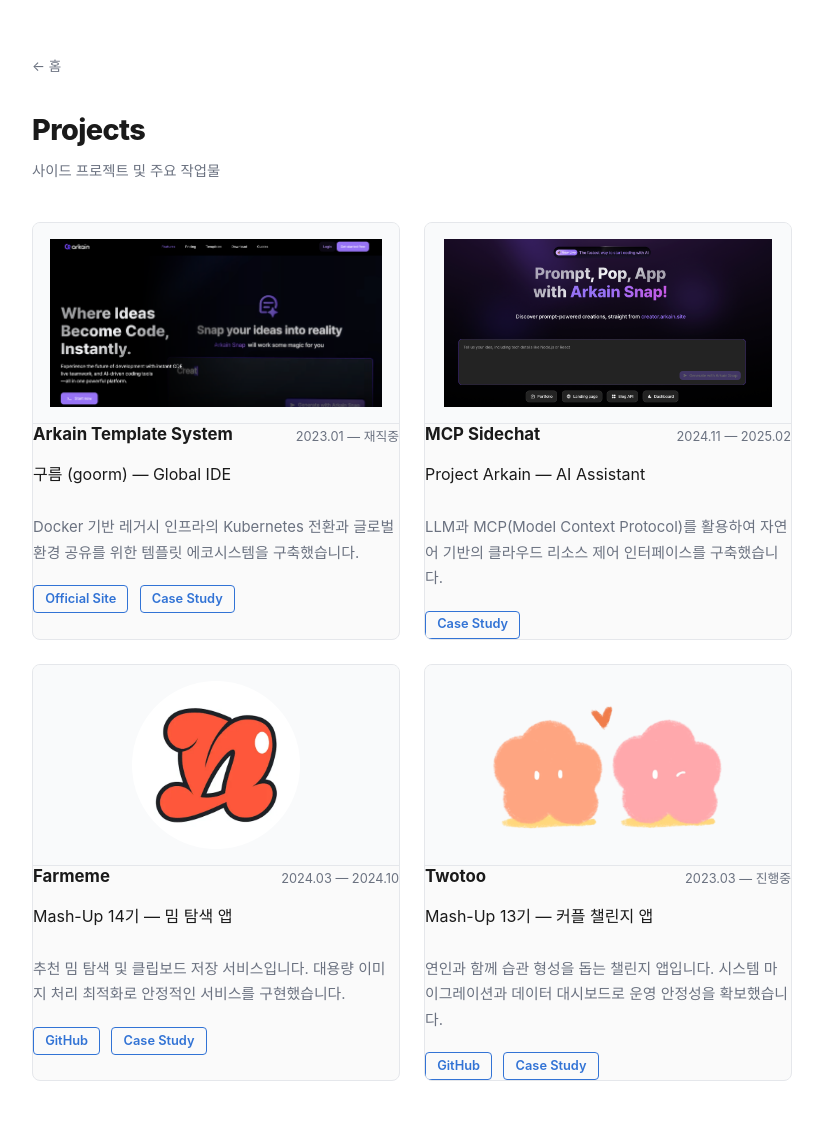
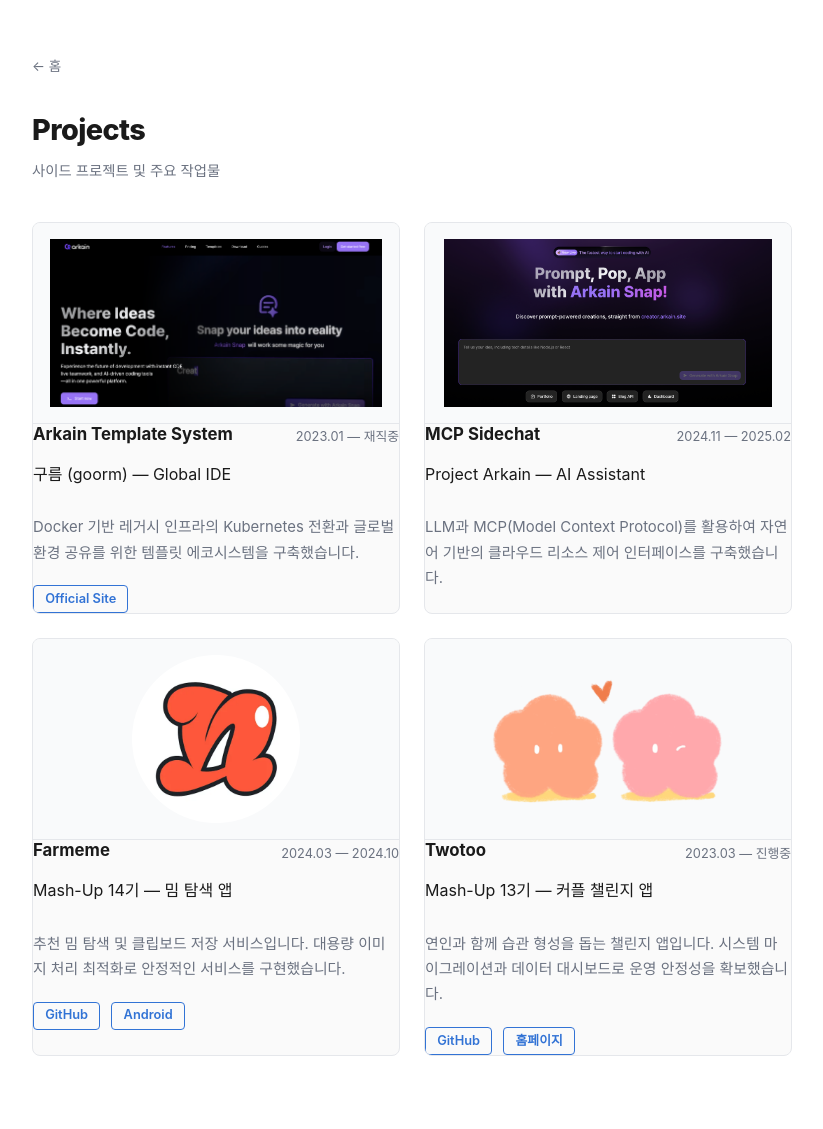
Before and after one commit to Hyun-git/Hyun-git.github.io, a Jekyll site: the page built from projects.md, in a window 1280 px wide. Shown: the whole page, without its empty margins (228-1051 px from the left). Built offline with Jekyll 4.4.1, drawn with Linux system fonts in a browser that asks for light colours; after the commit the page ends 1104 px from its top, so only the background shows below that.

Commit message:
fix(projects): remove Case Study links and restore original links for Farmeme/Twotoo

```diff
--- a/projects.md
+++ b/projects.md
@@ -29,7 +29,6 @@ permalink: /projects
         <p class="pf-description">Docker 기반 레거시 인프라의 Kubernetes 전환과 글로벌 환경 공유를 위한 템플릿 에코시스템을 구축했습니다.</p>
         <div class="pf-project-links">
           <a href="https://arkain.io/" target="_blank" class="pf-link">Official Site</a>
-          <a href="/projects/arkain" class="pf-link">Case Study</a>
         </div>
       </div>
     </div>
@@ -50,7 +49,6 @@ permalink: /projects
         </div>
         <p class="pf-description">LLM과 MCP(Model Context Protocol)를 활용하여 자연어 기반의 클라우드 리소스 제어 인터페이스를 구축했습니다.</p>
         <div class="pf-project-links">
-          <a href="/projects/mcp" class="pf-link">Case Study</a>
         </div>
       </div>
     </div>
@@ -72,7 +70,7 @@ permalink: /projects
         <p class="pf-description">추천 밈 탐색 및 클립보드 저장 서비스입니다. 대용량 이미지 처리 최적화로 안정적인 서비스를 구현했습니다.</p>
         <div class="pf-project-links">
           <a href="https://github.com/mash-up-kr/ppac-server" target="_blank" class="pf-link">GitHub</a>
-          <a href="/projects/farmeme" class="pf-link">Case Study</a>
+          <a href="https://play.google.com/store/apps/details?id=team.ppac.app&hl=ko" target="_blank" class="pf-link">Android</a>
         </div>
       </div>
     </div>
@@ -94,7 +92,7 @@ permalink: /projects
         <p class="pf-description">연인과 함께 습관 형성을 돕는 챌린지 앱입니다. 시스템 마이그레이션과 데이터 대시보드로 운영 안정성을 확보했습니다.</p>
         <div class="pf-project-links">
           <a href="https://github.com/team-twotoo" target="_blank" class="pf-link">GitHub</a>
-          <a href="/projects/twotoo" class="pf-link">Case Study</a>
+          <a href="https://twotoo-landing.vercel.app/" target="_blank" class="pf-link">홈페이지</a>
         </div>
       </div>
     </div>
```
